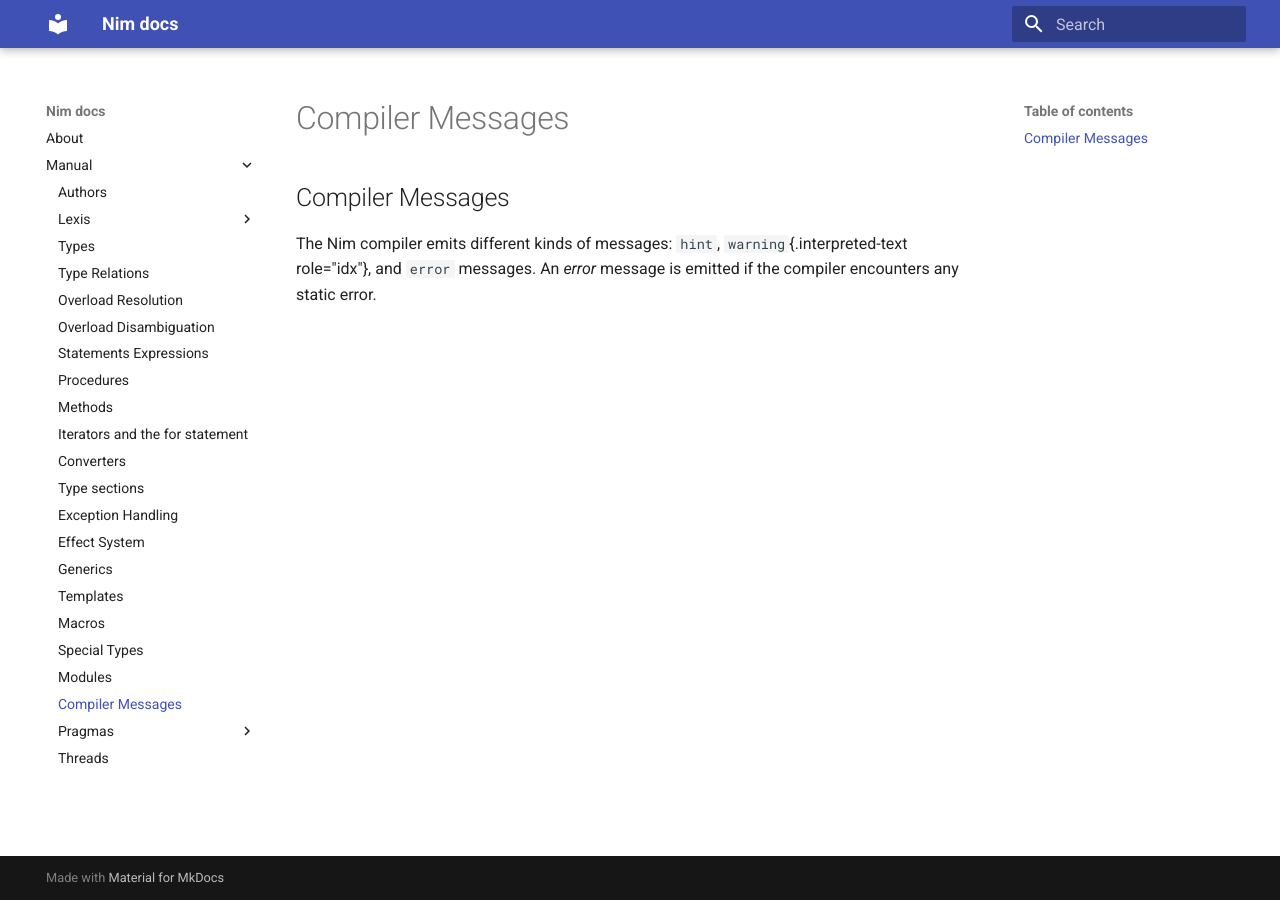
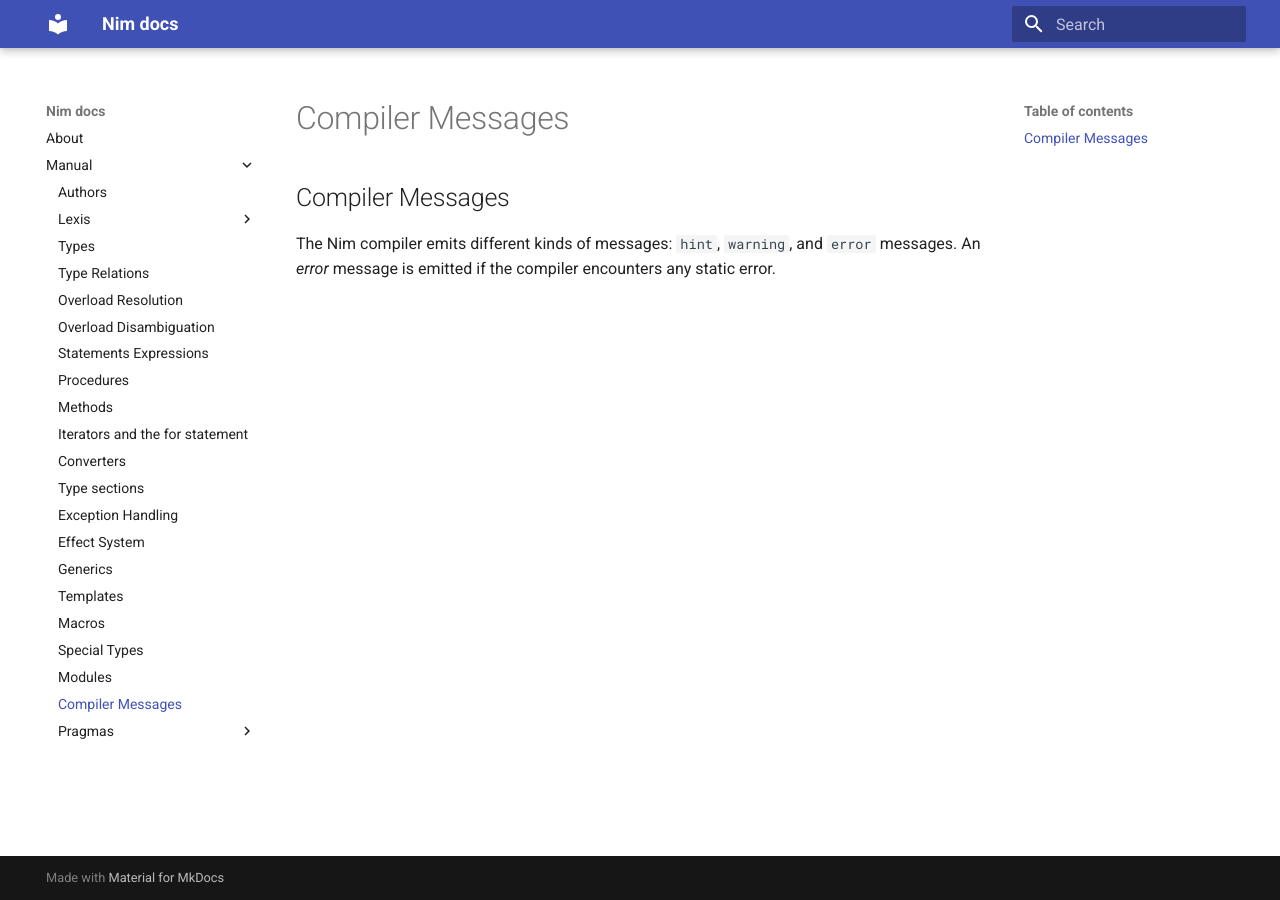
Before and after one commit to mantielero/nimdocs, an MkDocs documentation site: the page built from docs/manual/compiler_messages.md, in a window 1280 px wide. Built offline with MkDocs 1.6.1 and Material for MkDocs 9.7.7, drawn with Linux system fonts in a browser that asks for light colours.

```diff
--- a/docs/manual/compiler_messages.md
+++ b/docs/manual/compiler_messages.md
@@ -1,6 +1,5 @@
 ## Compiler Messages
 
 The Nim compiler emits different kinds of messages:
-`hint`, `warning`{.interpreted-text
-role="idx"}, and `error` messages. An
+`hint`, `warning`, and `error` messages. An
 *error* message is emitted if the compiler encounters any static error.
--- a/mkdocs.yml
+++ b/mkdocs.yml
@@ -17,6 +17,7 @@ nav:
       - Order of evaluation: manual/lexis/evaluation_order.md
       - Constants and Contants Expressions: manual/lexis/constants.md
       - Restrictions on Compile-Time Execution: manual/lexis/restrictions_compile_time_execution.md
+
     - Types: manual/types.md
     - Type Relations: manual/type_relations.md
     - Overload Resolution: manual/overload_resolution.md
@@ -40,8 +41,7 @@ nav:
       - Implementation Specific Pragmas: manual/pragmas/specific_pragmas.md
       - User-defined pragmas: manual/pragmas/user_defined_pragmas.md
       - Foreign function interface: manual/pragmas/ffi.md
-
-    - Threads: manual/threads.md
+      - Threads: manual/pragmas/threads.md
 
 
 
```
Also changed, not shown: docs/manual/pragmas/threads.md (renamed from docs/manual/threads.md).
